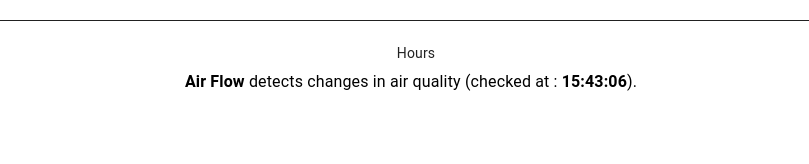
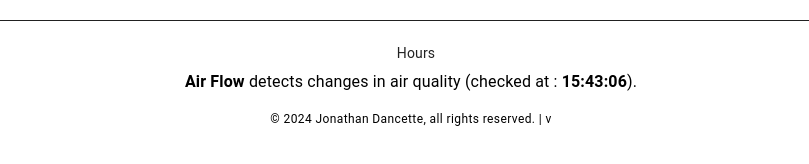
Before and after one commit to MyJooeee/air-flow, a React (Create React App) app: page / in a window 1280 px wide. Shown: the part 410-574 px from the top of the page, without its empty margins (229-1038 px from the left). Built offline with nearby package versions, Linux system fonts and the light colour scheme; no server answers.

Commit message:
Fix & npm update --save

```diff
--- a/package.json
+++ b/package.json
@@ -1,6 +1,6 @@
 {
   "name": "air-flow",
-  "version": "2.0.1",
+  "version": "2.0.2",
   "homepage": "https://MyJooeee.github.io/air-flow",
   "private": true,
   "engines": {
@@ -11,7 +11,7 @@
     "@emotion/react": "^11.11.4",
     "@emotion/styled": "^11.11.5",
     "@mui/material": "^5.15.19",
-    "@mui/x-charts": "^7.5.1",
+    "@mui/x-charts": "^7.6.2",
     "@testing-library/jest-dom": "^5.17.0",
     "@testing-library/react": "^11.2.7",
     "@testing-library/user-event": "^12.8.3",
--- a/src/AirFlow/AirQuality.js
+++ b/src/AirFlow/AirQuality.js
@@ -8,7 +8,7 @@ const AirQuality = ({ loading, airQuality, indexQuality}) => {
     const quality = "Quality :";
     if (indexQuality === 0) return null;
     let percentage = " (" + ((6 - indexQuality) / 5) * 100 + "%)";
-    return <Typography variant='h5'> {quality} {airQuality[indexQuality - 1]} {percentage} </Typography>;
+    return <Typography variant='h5' sx={{ textAlign: 'center' }}> {quality} {airQuality[indexQuality - 1]} {percentage} </Typography>;
   };
 
   AirQuality.propTypes = {
--- a/src/AirFlow/Title.js
+++ b/src/AirFlow/Title.js
@@ -6,7 +6,7 @@ import { Skeleton, Typography } from '@mui/material';
 const Title = ({ loading, name }) => {
   if (loading) return <Skeleton width={150} height={80} />;
     const title = "Air quality in";
-    return <Typography variant='h4'> {title} {name} </Typography>;
+    return <Typography variant='h4' sx={{ textAlign: 'center' }}> {title} {name} </Typography>;
   };
 
   Title.propTypes = {
--- a/src/AirFlow/index.js
+++ b/src/AirFlow/index.js
@@ -15,6 +15,7 @@ import { useMediaQueries } from '../hooks/useCustomHooks';
 // ---------------------------------------------------------------------------------
 
 const AirFlow = () => {
+  const appVersion = process.env.REACT_APP_VERSION;
   const apiKey = process.env.REACT_APP_API_KEY;
   const { isMobile } = useMediaQueries();
   const airQualityAPI =
@@ -317,10 +318,15 @@ const handleClose = () => {
           margin={{ left: 50, right: 40, top: 50, bottom: 50 }}
           grid={{ vertical: true, horizontal: true }}
         />
-        <Typography sx={{ textAlign: 'center' }}>
-          <strong> Air Flow </strong> {!isMobile ? 'detects changes in' : ''} air quality
-           (checked at : <strong> {moment(refreshAt).format("HH:mm:ss")}</strong>).
-        </Typography>
+        <Stack sx={{ gap: 2 }}>
+          <Typography sx={{ textAlign: 'center' }}>
+            <strong> Air Flow </strong> {!isMobile ? 'detects changes in' : ''} air quality
+            (checked at : <strong> {moment(refreshAt).format("HH:mm:ss")}</strong>).
+          </Typography>
+          <Typography variant='caption' sx={{ textAlign: 'center' }}>
+            © 2024 Jonathan Dancette, all rights reserved. | v{appVersion}
+          </Typography>
+        </Stack>
       </Stack>
     </>
   );
```
Also changed, not shown: 1 other file (tests, documents, lock files or other folders).
